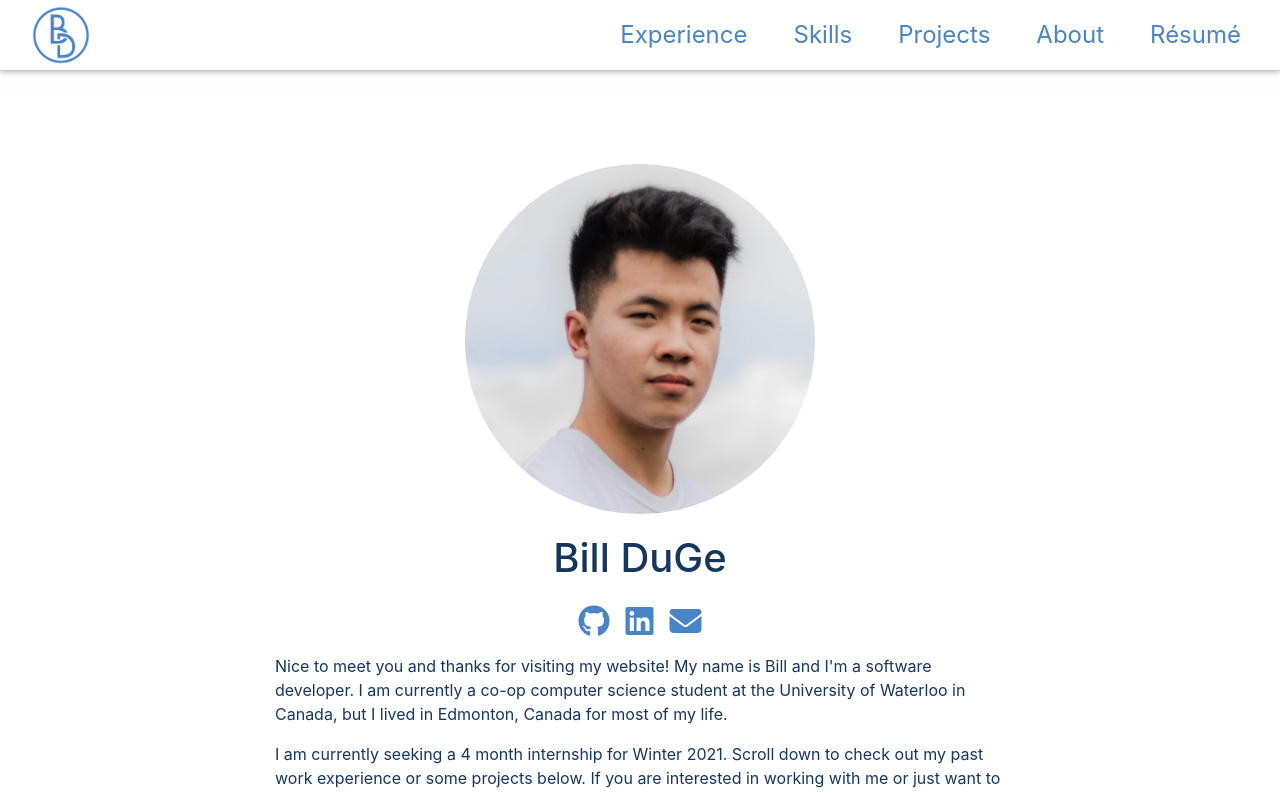
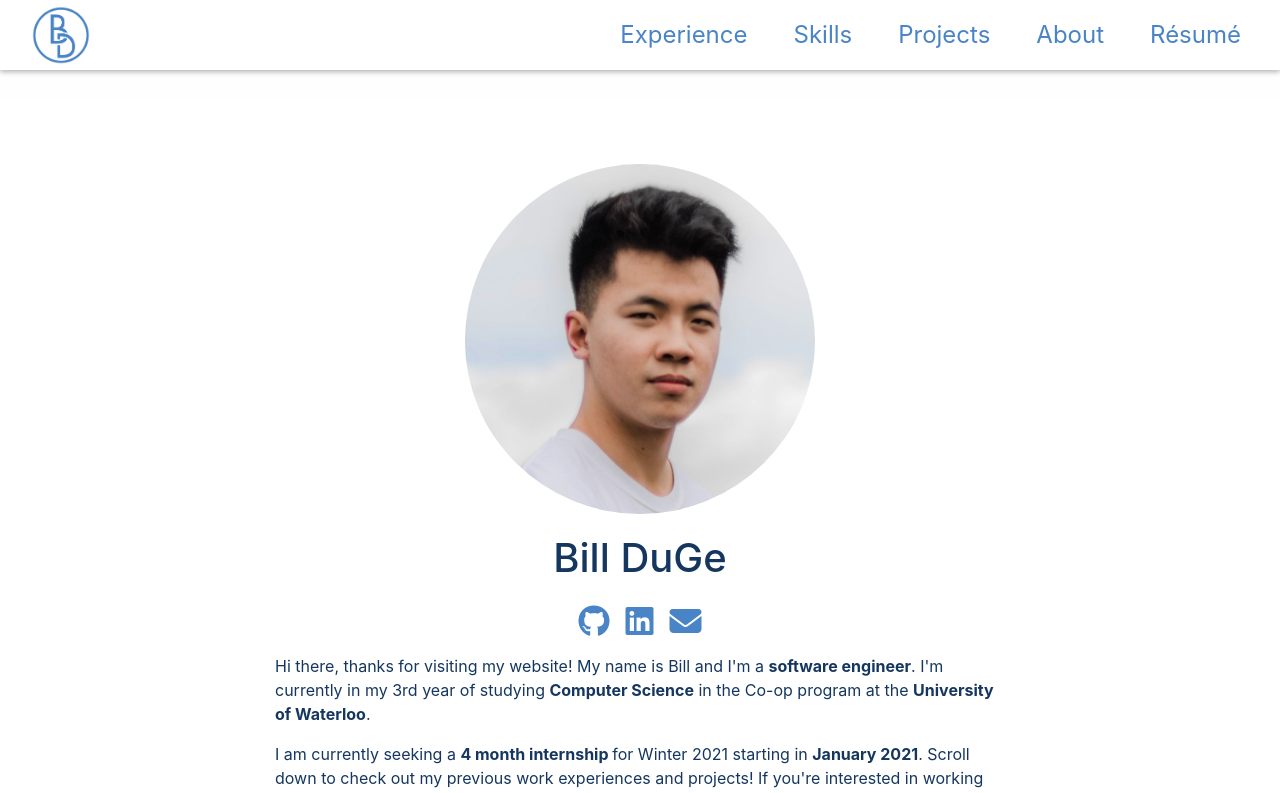
Before and after one commit to bduge/bduge.github.io, a React (Create React App) app: page / in a window 1280 px wide. Shown: the top 793 px of the page. Built offline with nearby package versions, Linux system fonts and the light colour scheme; some icons are missing.

Commit message:
Changed about me paragraph slightly

```diff
--- a/src/Header.jsx
+++ b/src/Header.jsx
@@ -47,18 +47,18 @@ class Header extends Component {
 					<div className="row d-flex justify-content-center fader">
 						<div className="col-10 col-md-8">
 							<p>
-								Nice to meet you and thanks for visiting my website! My name is
-								Bill and I'm a software developer. I am currently a co-op
-								computer science student at the University of Waterloo in
-								Canada, but I lived in Edmonton, Canada for most of my life.
+								Hi there, thanks for visiting my website! My name is Bill and
+								I'm a <strong>software engineer</strong>. I'm currently in my
+								3rd year of studying <strong>Computer Science</strong> in the
+								Co-op program at the <strong>University of Waterloo</strong>.
 							</p>
 							<p>
-								I am currently seeking a 4 month internship for Winter 2021.
-								Scroll down to check out my past work experience or some
-								projects below. If you are interested in working with me or just
-								want to chat, feel free to send me an email at
-								billduge@gmail.com or a message on LinkedIn. Both are linked
-								above for your convienience.
+								I am currently seeking a <strong>4 month internship </strong>
+								for Winter 2021 starting in <strong>January 2021</strong>.
+								Scroll down to check out my previous work experiences and
+								projects! If you're interested in working with me or just want
+								to chat, feel free to send me an email at
+								<strong> billduge@gmail.com</strong> or a message on LinkedIn.
 							</p>
 						</div>
 					</div>
```
